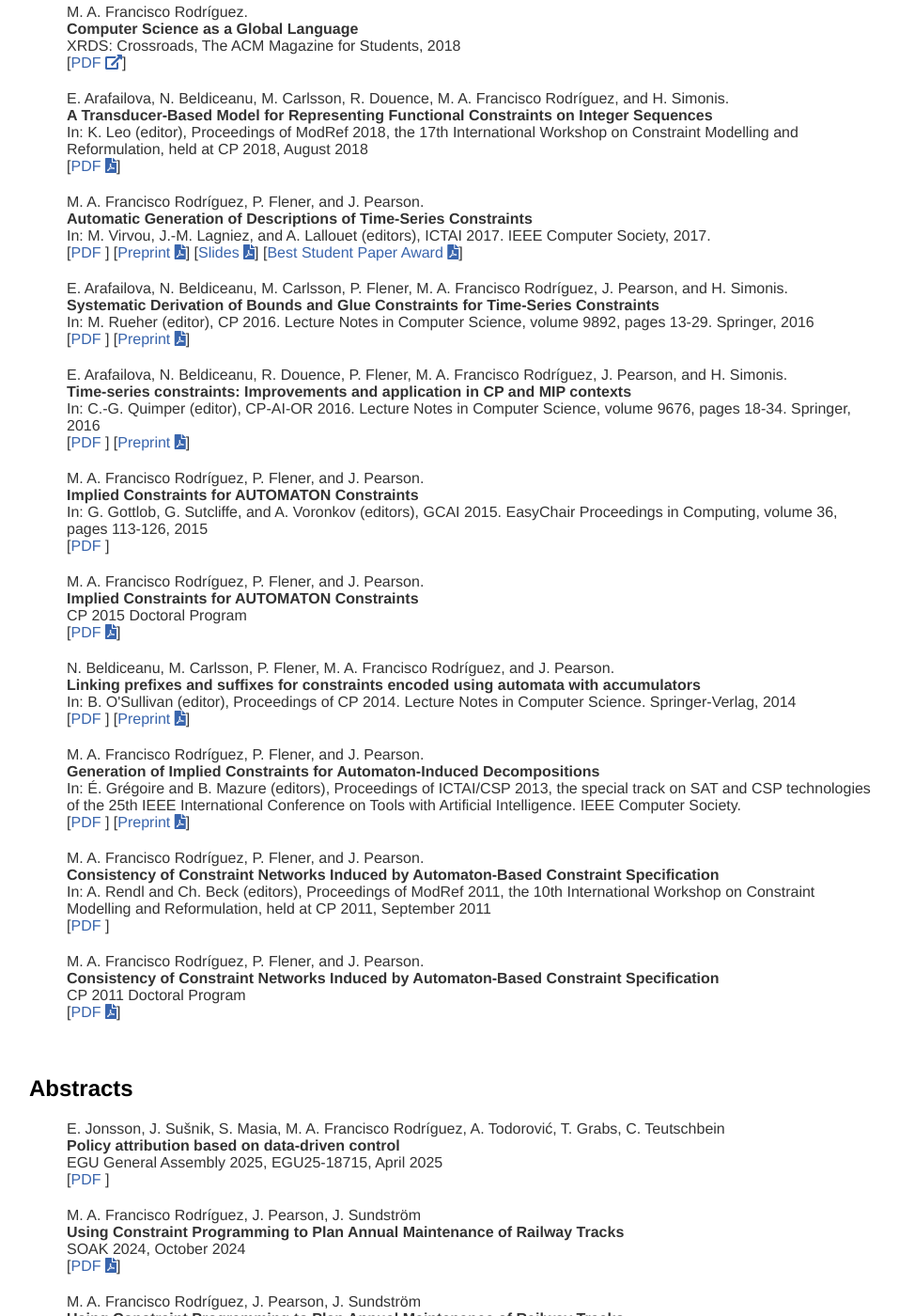
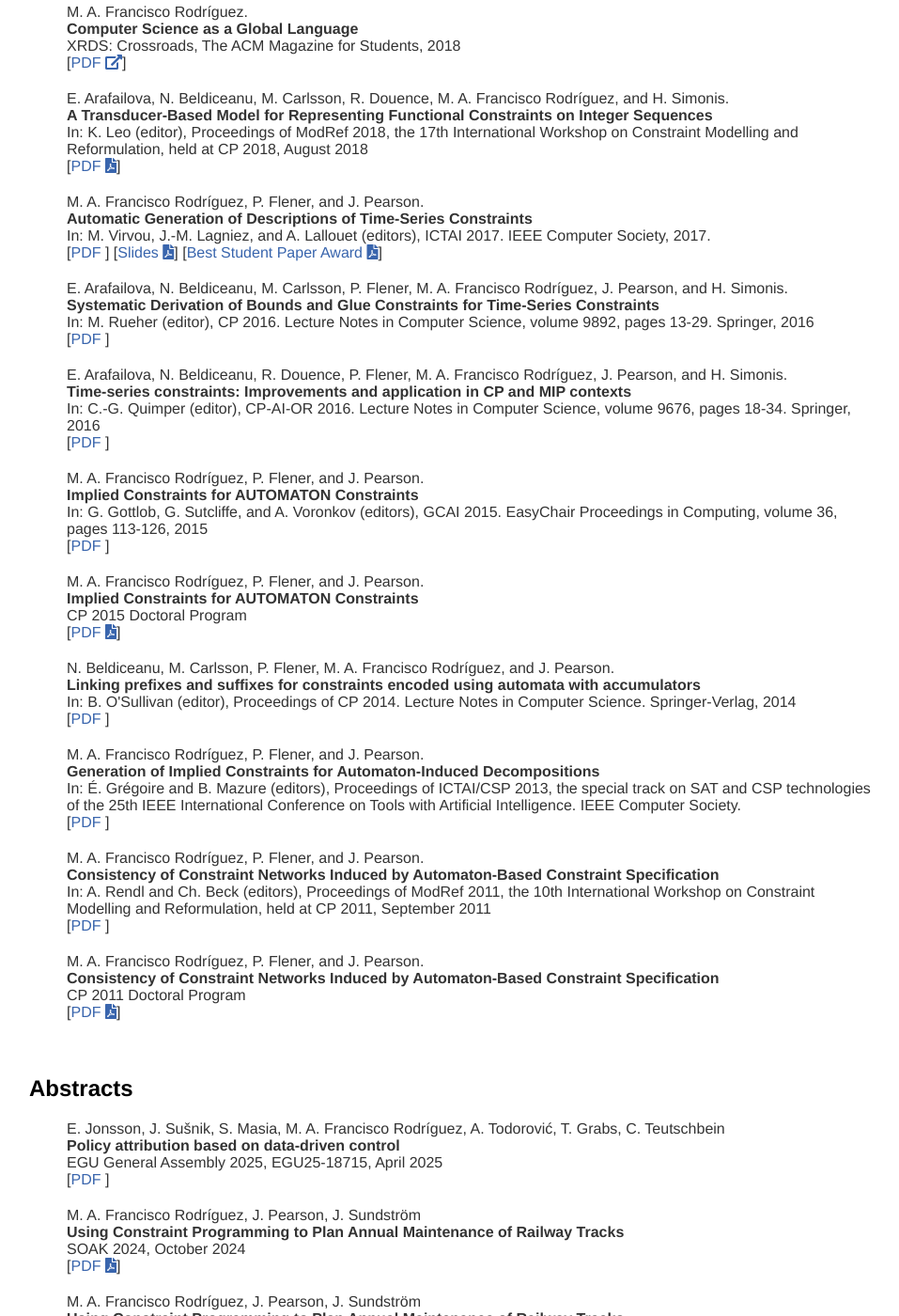
Before and after one commit to andreina-francisco/andreina-francisco.github.io, a Jekyll site: the page built from cv/index.html, in a window 1280 px wide and 1400 px high, scrolled down 1099 px. Shown: the whole window at 94% size, without its empty margins (161-1118 px from the left). Built offline with Jekyll 4.4.1, drawn with Linux system fonts in a browser that asks for light colours; nearby versions of some CDN libraries; a style sheet for code colours, icons or effects is not loaded.

Commit message:
Update index.html

```diff
--- a/cv/index.html
+++ b/cv/index.html
@@ -146,21 +146,21 @@ for multicriteria optimization</span>
     <span class="author">M. A. Francisco Rodr&iacute;guez, P. Flener, and J. Pearson.</span><br />
     <span class="title">Automatic Generation of Descriptions of Time-Series Constraints</span><br />
     <span class="note">In: M. Virvou, J.-M. Lagniez, and A. Lallouet (editors), ICTAI 2017. IEEE Computer Society, 2017.</span><br />
-    [<a class="text" href="http://dx.doi.org/10.1109/ICTAI.2017.00027">PDF <i class="ai ai-doi"></i></a>] [<a class="text" href="http://www.it.uu.se/research/group/optimisation/publications/ICTAI17.pdf">Preprint <i class="fas fa-file-pdf"></i></a>] [<a class="text" href="http://www.it.uu.se/research/group/optimisation/publications/ICTAI17-slides.pdf">Slides <i class="fas fa-file-pdf"></i></a>] [<a class="text" href="http://www.it.uu.se/research/group/optimisation/bestStudentPaper-ICTAI17.pdf">Best Student Paper Award <i class="fas fa-file-pdf"></i></a>]
+    [<a class="text" href="http://dx.doi.org/10.1109/ICTAI.2017.00027">PDF <i class="ai ai-doi"></i></a>] [<a class="text" href="http://www.it.uu.se/research/group/optimisation/publications/ICTAI17-slides.pdf">Slides <i class="fas fa-file-pdf"></i></a>] [<a class="text" href="http://www.it.uu.se/research/group/optimisation/bestStudentPaper-ICTAI17.pdf">Best Student Paper Award <i class="fas fa-file-pdf"></i></a>]
     </li>
 
     <li class="pub @">
     <span class="author">E. Arafailova, N. Beldiceanu, M. Carlsson, P. Flener, M. A. Francisco Rodr&iacute;guez, J. Pearson, and H. Simonis.</span><br />
     <span class="title">Systematic Derivation of Bounds and Glue Constraints for Time-Series Constraints</span><br />
     <span class="note">In: M. Rueher (editor), CP 2016. Lecture Notes in Computer Science, volume 9892, pages 13-29. Springer, 2016</span><br />
-    [<a class="text" href="http://dx.doi.org/10.1007/978-3-319-44953-1_2">PDF <i class="ai ai-doi ai-1x"></i></a>] [<a class="text" href="http://www.it.uu.se/research/group/optimisation/publications/CP16.pdf">Preprint <i class="fas fa-file-pdf"></i></a>]
+    [<a class="text" href="http://dx.doi.org/10.1007/978-3-319-44953-1_2">PDF <i class="ai ai-doi ai-1x"></i></a>]
     </li>
 
     <li class="pub @">
     <span class="author"> E. Arafailova, N. Beldiceanu, R. Douence, P. Flener, M. A. Francisco Rodr&iacute;guez, J. Pearson, and H. Simonis. </span><br />
 			<span class="title"> Time-series constraints: Improvements and application in CP and MIP contexts</span><br />
 			<span class="note">In: C.-G. Quimper (editor), CP-AI-OR 2016. Lecture Notes in Computer Science, volume 9676, pages 18-34. Springer, 2016 </span><br />
-			[<a class="text" href="http://dx.doi.org/10.1007/978-3-319-33954-2_2">PDF <i class="ai ai-doi ai-1x"></i></a>] [<a class="text" href="http://www.it.uu.se/research/group/optimisation/publications/CPAIOR16.pdf">Preprint <i class="fas fa-file-pdf"></i></a>]
+			[<a class="text" href="http://dx.doi.org/10.1007/978-3-319-33954-2_2">PDF <i class="ai ai-doi ai-1x"></i></a>]
 	</li>
 
 		<li class="pub @">
@@ -182,7 +182,6 @@ for multicriteria optimization</span>
 			<span class="title">Linking prefixes and suffixes for constraints encoded using automata with accumulators</span><br />
  			<span class="note">In: B. O'Sullivan (editor), Proceedings of CP 2014. Lecture Notes in Computer Science. Springer-Verlag, 2014</span><br />
 			[<a class="text" href="http://dx.doi.org/10.1007/978-3-319-10428-7_13">PDF <i class="ai ai-doi ai-1x"></i></a>]
-		        [<a class="text" href="https://www.it.uu.se/research/group/optimisation/publications/CP14.pdf">Preprint <i class="fas fa-file-pdf"></i></a>]
 		</li>
 
 		<li class="pub @">
@@ -190,8 +189,6 @@ for multicriteria optimization</span>
 			<span class="title">Generation of Implied Constraints for Automaton-Induced Decompositions </span><br />
 			<span class="note">In: &Eacute;. Gr&eacute;goire and B. Mazure (editors), Proceedings of ICTAI/CSP 2013, the special track on SAT and CSP technologies of the 25th IEEE International Conference on Tools with Artificial Intelligence. IEEE Computer Society. </span><br />
 			[<a class="text" href="http://dx.doi.org/10.1109/ICTAI.2013.160">PDF <i class="ai ai-doi ai-1x"></i></a>]
-			[<a class="text" href="https://www.it.uu.se/research/group/optimisation/publications/ICTAI13-implied.pdf">Preprint <i class="fas fa-file-pdf"></i></a>]
-
 		</li>
 
 		<li class="pub @">
```
